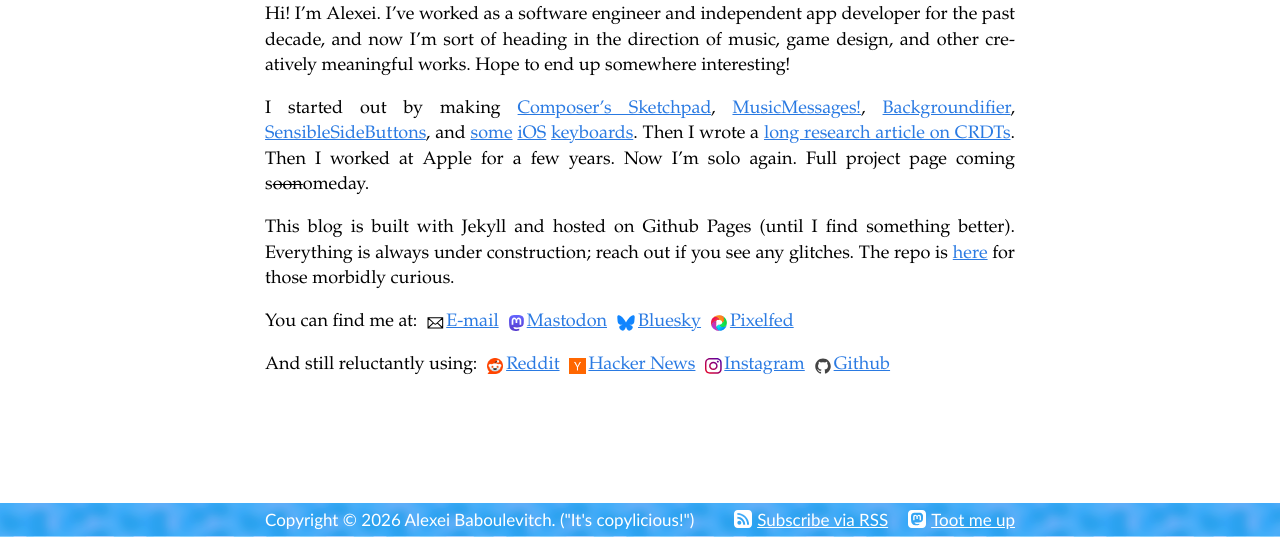
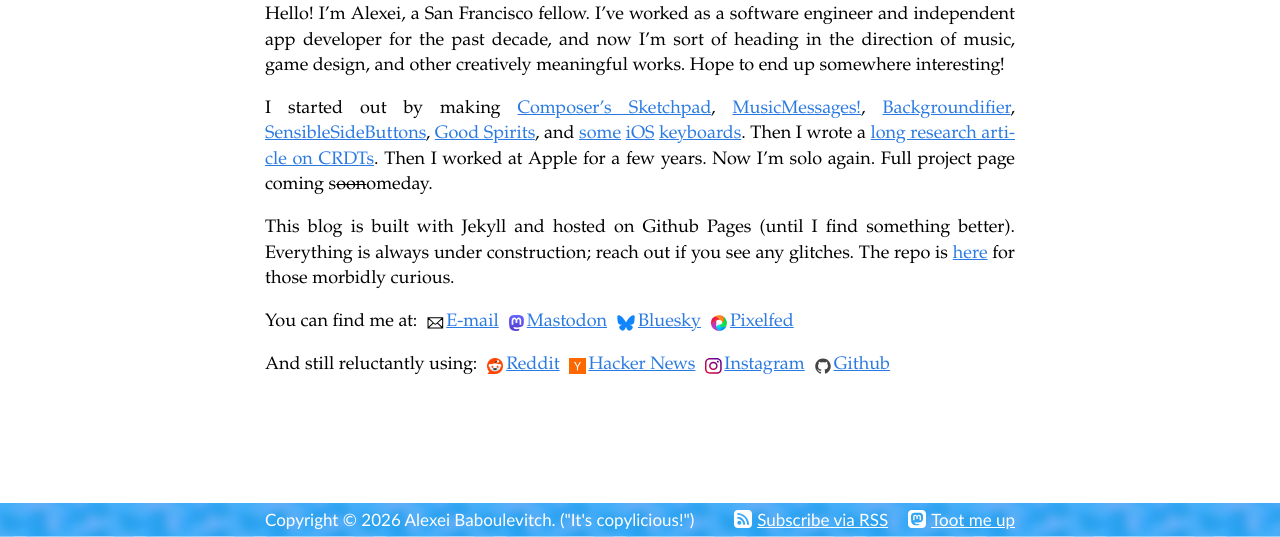
Before and after one commit to archagon/archagon.net, a Jekyll site: the page built from pages/about.md, in a window 1280 px wide, cut to the strip 363-900 px from the top of the page. Built offline with Jekyll 4.4.1, drawn with Linux system fonts in a browser that asks for light colours.

Commit message:
More About updates.

```diff
--- a/pages/about.md
+++ b/pages/about.md
@@ -5,9 +5,9 @@ permalink: /about/
 ---
 <img src="/images/portrait.jpg" class="about-photo bold-shadow" />
 
-Hi! I'm Alexei. I've worked as a software engineer and independent app developer for the past decade, and now I'm sort of heading in the direction of music, game design, and other creatively meaningful works. Hope to end up somewhere interesting!
+Hello! I'm Alexei, a San Francisco fellow. I've worked as a software engineer and independent app developer for the past decade, and now I'm sort of heading in the direction of music, game design, and other creatively meaningful works. Hope to end up somewhere interesting!
 
-I started out by making [Composer's Sketchpad](http://composerssketchpad.com/), [MusicMessages!]({% post_url 2017-01-03-musicmessages-making-a-collaborative-sequencer-for-imessage %}), [Backgroundifier](http://backgroundifier.archagon.net/), [SensibleSideButtons](http://sensible-side-buttons.archagon.net/), and [some](http://translit-keyboard.archagon.net/) [iOS](http://keyboards.archagon.net/) [keyboards](https://github.com/archagon/tasty-imitation-keyboard). Then I wrote a [long research article on CRDTs]({% post_url 2018-03-24-data-laced-with-history %}). Then I worked at Apple for a few years. Now I'm solo again. Full project page coming s<s>oon</s>omeday.
+I started out by making [Composer's Sketchpad](http://composerssketchpad.com/), [MusicMessages!]({% post_url 2017-01-03-musicmessages-making-a-collaborative-sequencer-for-imessage %}), [Backgroundifier](http://backgroundifier.archagon.net/), [SensibleSideButtons](http://sensible-side-buttons.archagon.net/), [Good Spirits]({% post_url 2018-09-03-good-spirits-persisting-data-statelessly %}), and [some](http://translit-keyboard.archagon.net/) [iOS](http://keyboards.archagon.net/) [keyboards](https://github.com/archagon/tasty-imitation-keyboard). Then I wrote a [long research article on CRDTs]({% post_url 2018-03-24-data-laced-with-history %}). Then I worked at Apple for a few years. Now I'm solo again. Full project page coming s<s>oon</s>omeday.
 
 This blog is built with Jekyll and hosted on Github Pages (until I find something better). Everything is always under construction; reach out if you see any glitches. The repo is [here](https://github.com/archagon/archagon.net) for those morbidly curious.
 
```
Also changed, not shown: images/social-icons/twitter-icon.png (deleted), images/social-icons/twitter.svg (deleted), images/twitter-icon.png (deleted), 1 other file.
